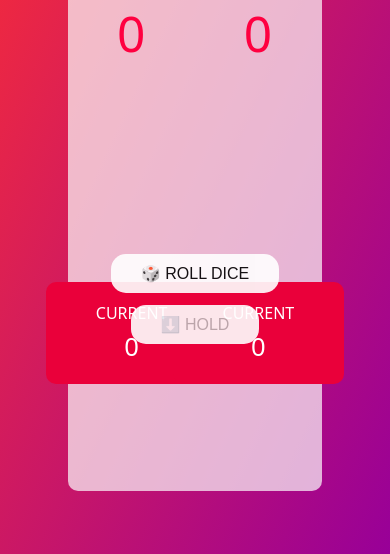
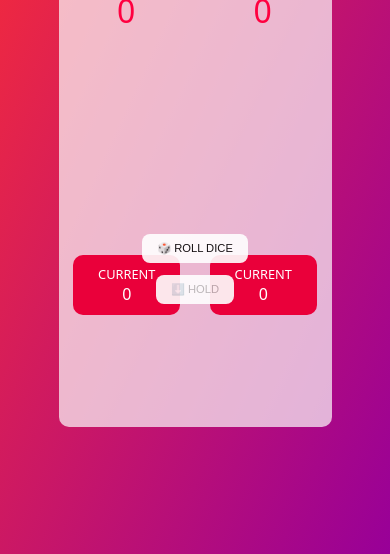
Before and after one commit to Hamzabaloch08/roll-a-dice-game-application, a plain HTML site: page index.html in a window 390 px wide. Shown: the part 290-844 px from the top of the page. Drawn offline with Linux system fonts and the light colour scheme.

Commit message:
make responsive from max-width: 1300px to max-width: 768px)

```diff
--- a/mediaQuery.css
+++ b/mediaQuery.css
@@ -1,8 +1,173 @@
-@media screen and (max-width: 576px) {
+@media screen and (max-width: 1300px) {
+  .diceGameBox {
+    width: 75%;
+  }
+  .playersDetail {
+    gap: 12px;
+  }
+
+  .playersDetail > h1 {
+    font-size: 2.2rem;
+  }
+
+  .currentScoreBox {
+    padding: 15px 40px;
+    gap: 3px;
+  }
+
+  .currentScoreBox > h3 {
+    font-size: 1rem;
+  }
+
+  .currentScoreBox > h3:last-child {
+    font-size: 1.6rem;
+  }
+
+  .buttons > div > button {
+    padding: 10px 20px;
+    font-size: 0.9rem;
+  }
+
+  #diceImg {
+    width: 90px;
+    height: 90px;
+  }
 }
 
-@media screen and (max-width: 514px) {
+@media screen and (max-width: 1024px) {
+  .playersDetail {
+    gap: 10px;
+  }
+
+  .playersDetail > h1 {
+    font-size: 1.8rem;
+  }
+
+  .playersDetail > h1:last-child {
+    font-size: 2.7rem;
+  }
+
+  .currentScoreBox {
+    padding: 10px 30px;
+    gap: 1px;
+  }
+
+  .currentScoreBox > h3 {
+    font-size: 0.9rem;
+  }
+
+  .currentScoreBox > h3:last-child {
+    font-size: 1.2rem;
+  }
+
+  .buttons > div > button {
+    font-size: 0.8rem;
+  }
+
+  #diceImg {
+    width: 80px;
+    height: 80px;
+  }
 }
 
-@media screen and (max-width: 474px) {
+@media screen and (max-width: 900px) {
+  .diceGameBox {
+    width: 70%;
+  }
+
+  .players {
+    height: 70vh;
+  }
+
+  .playersDetail {
+    gap: 5px;
+  }
+
+  .playersDetail > h1 {
+    font-size: 1.6rem;
+  }
+
+  .playersDetail > h1:last-child {
+    font-size: 2rem;
+  }
+
+  .currentScoreBox {
+    padding: 10px 25px;
+    gap: 0px;
+  }
+
+  .currentScoreBox > h3 {
+    font-size: 0.8rem;
+  }
+
+  .currentScoreBox > h3:last-child {
+    font-size: 1rem;
+  }
+
+  .buttons {
+    height: 70vh;
+  }
+
+  .buttons > div > button {
+    padding: 8px 15px;
+    font-size: 0.7rem;
+    border-radius: 8px;
+  }
+
+  #diceImg {
+    width: 80px;
+    height: 80px;
+    padding: 10px;
+  }
 }
+
+@media screen and (max-width: 768px) {
+  .diceGameBox {
+    width: 70%;
+  }
+
+  .players {
+    height: 70vh;
+  }
+
+  .playersDetail {
+    gap: 5px;
+  }
+
+  .playersDetail > h1 {
+    font-size: 1.6rem;
+  }
+
+  .playersDetail > h1:last-child {
+    font-size: 2rem;
+  }
+
+  .currentScoreBox {
+    padding: 10px 25px;
+    gap: 0px;
+  }
+
+  .currentScoreBox > h3 {
+    font-size: 0.8rem;
+  }
+
+  .currentScoreBox > h3:last-child {
+    font-size: 1rem;
+  }
+
+  .buttons {
+    height: 70vh;
+  }
+
+  .buttons > div > button {
+    padding: 8px 15px;
+    font-size: 0.7rem;
+    border-radius: 8px;
+  }
+
+  #diceImg {
+    width: 80px;
+    height: 80px;
+    padding: 10px;
+  }
+}
```
